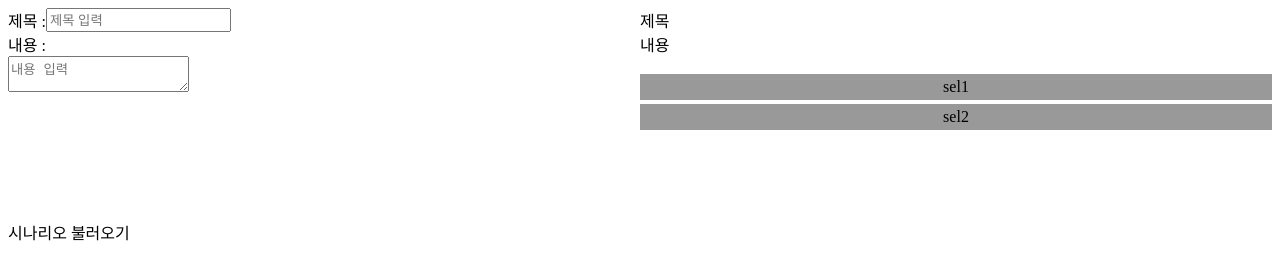
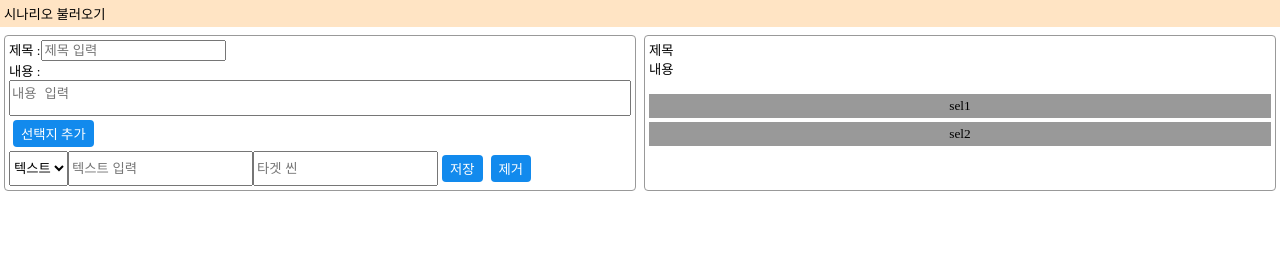
Before and after one commit to cocoapi/hstrpghelper, a plain HTML site: page index.html in a window 1280 px wide. Drawn offline with Linux system fonts and the light colour scheme.

Commit message:
에디터 작업

```diff
--- a/index.html
+++ b/index.html
@@ -8,20 +8,33 @@
     <script src="script.js"></script>
   </head>
   <body>
+    <nav>
+      <label for="loadScripts"> 시나리오 불러오기 </label>
+      <input id='loadScripts' type="file" accept=".json" onchange="loadScript()">
+    </nav>
     <div class="row">
-      <div class="col write-wrapper">
-        <div class="row write-wrapper">
+      <div class="col write-wrapper contents-wrapper">
+        <div class="row title-wrapper">
           제목 : <input type="text" placeholder="제목 입력">
         </div>
-        <div class="row content-wrapper">
+        <div class="row doc-wrapper">
           내용 : <br>
           <textarea placeholder="내용 입력"></textarea>
         </div>
-        <div class="row selection-wrapper">
-
+        <div class="row selection-add-wrapper">
+          <div class="btn" onclick="addSelection()"> 선택지 추가 </div>
+          <div class="row">
+            <select>
+              <option value="text" selected>텍스트</option>
+            </select>
+            <input type="text" placeholder="텍스트 입력">
+            <input type="number" placeholder="타겟 씬">
+            <div class="btn"> 저장 </div>
+            <div class="btn"> 제거 </div>
+          </div>
         </div>
       </div>
-      <div id="viewer" class="col">
+      <div id="viewer" class="col contents-wrapper" draggable="true">
         <div id="sceneTitle" class="row">
           제목
         </div>
@@ -35,9 +48,5 @@
         </div>
       </div>
     </div>
-
-    <br><br><br><br><br>
-    <label for="loadScripts"> 시나리오 불러오기 </label>
-    <input id='loadScripts' type="file" accept=".json" onchange="loadScript()">
   </body>
 </html>
--- a/script.js
+++ b/script.js
@@ -25,3 +25,20 @@ function onReaderLoad(event){
       selectionList.append(selButton)
   })
 }
+
+function addSelection(){
+  const selEditor = document.createElement('div');
+  selEditor.classList.add('row')
+  const selType = document.createElement('select');
+  selType.innerHTML = `
+  <option value="text" selected>텍스트</option>
+  `
+  const text = document.createElement('input');
+  text.type = text;
+  text.placeholder = "텍스트 입력"
+  const sceneInput = document.createElement('input');
+  sceneInput.type = 'number';
+  sceneInput.placeholder = "타겟 씬 번호";
+  selEditor.append(selType, text, sceneInput);
+  document.querySelector('.selection-add-wrapper').append(selEditor);
+}
--- a/styles.css
+++ b/styles.css
@@ -1,3 +1,17 @@
+html{
+  font-size: 10pt;
+}
+
+body {
+  margin: 0px;
+}
+
+nav {
+  background-color: bisque;
+  margin-bottom: 4px;
+  padding: 4px;
+}
+
 div{
   display: flex;
 }
@@ -28,10 +42,34 @@ input[type=file]{
   display: none;
 }
 
-.content-wrapper{
+.doc-wrapper{
+  display: flex;
+  flex-direction: column;
+}
+
+.selection-add-wrapper{
   display: block;
 }
 
+.doc-wrapper textarea {
+  resize: none;
+}
+
+.contents-wrapper {
+  border: 1px solid #999;
+  border-radius: 4px;
+  margin: 4px;
+  padding: 4px;
+}
+
+.btn {
+  margin: 4px;
+  padding: 4px 8px;
+  background-color: #128aed;
+  border-radius: 4px;
+  color: #fff;
+  display: inline-block;
+}
 @media screen and (max-width: 425px) {
   .write-wrapper{
     display: none;
```
